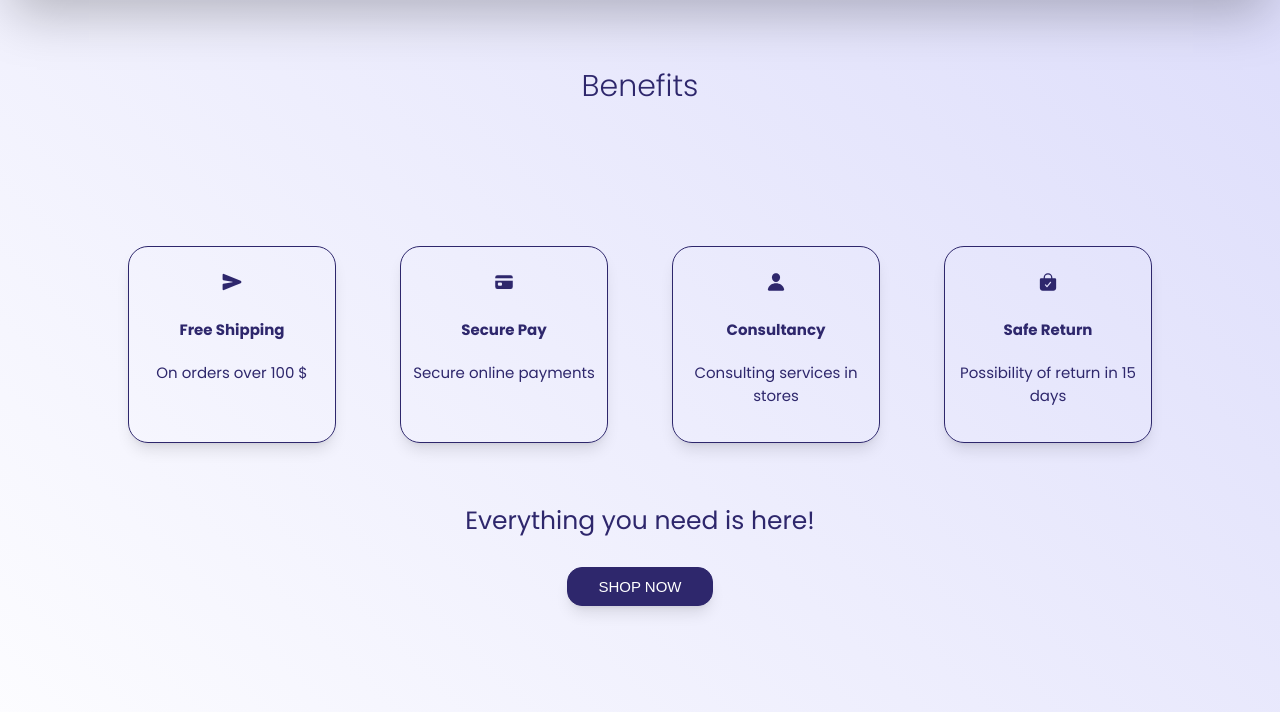
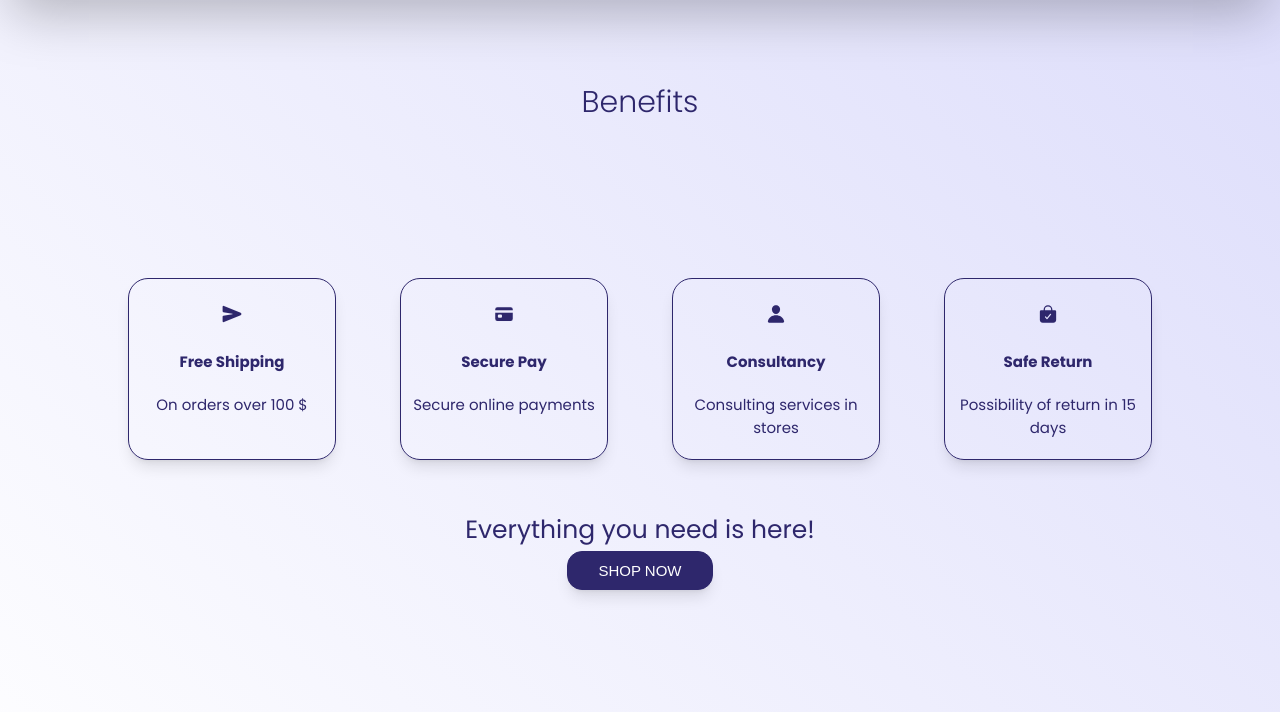
Before and after one commit to semanurbilada/term-project-website, a website built with Vite: page index.html in a window 1280 px wide. Shown: the part 732-1444 px from the top of the page. Built offline with nearby package versions, Linux system fonts and the light colour scheme; files whose address does not match are found by name.

Commit message:
Edit default values in css

```diff
--- a/src/css/global.css
+++ b/src/css/global.css
@@ -148,6 +148,11 @@ ul {
 
 li {
     list-style-type: none;
+}
+
+p {
+    margin-block-start: 0;
+    margin-block-end: 0;
 }
 
 a {
--- a/src/css/style.css
+++ b/src/css/style.css
@@ -187,9 +187,6 @@ main {
 
 .demo-elements p {
     font-size: 30px;
-    /* default p values disabled */
-    margin-block-start: 0;
-    margin-block-end: 0;
 }
 
 #days,
```
